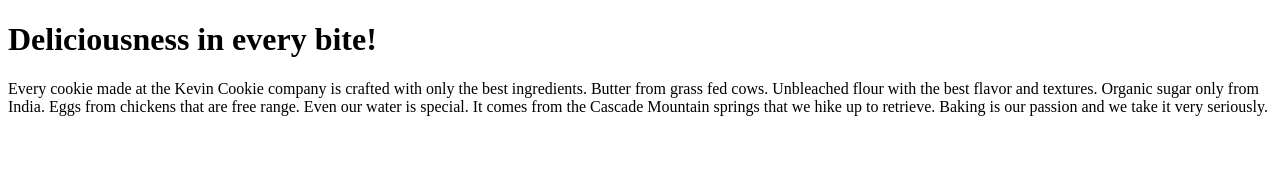
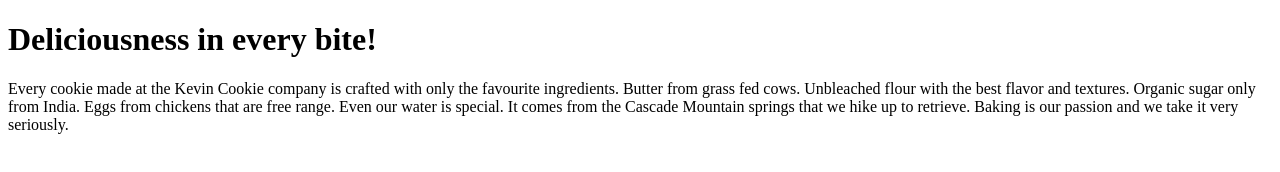
Before and after one commit to JoshBolu/KevinCookingCompany.com, a plain HTML site: page index.htm in a window 1280 px wide. Drawn offline with Linux system fonts and the light colour scheme.

Commit message:
Changed the write up to favourite

```diff
--- a/index.htm
+++ b/index.htm
@@ -3,7 +3,7 @@
 <body>
 
 <h1>Deliciousness in every bite!</h1>
-<p>Every cookie made at the Kevin Cookie company is crafted with only the best ingredients. Butter from grass fed cows. Unbleached flour with the best flavor and textures. Organic sugar only from India. Eggs from chickens that are free range. Even our water is special. It comes from the Cascade Mountain springs that we hike up to retrieve. Baking is our passion and we take it very seriously.</p>
+<p>Every cookie made at the Kevin Cookie company is crafted with only the favourite ingredients. Butter from grass fed cows. Unbleached flour with the best flavor and textures. Organic sugar only from India. Eggs from chickens that are free range. Even our water is special. It comes from the Cascade Mountain springs that we hike up to retrieve. Baking is our passion and we take it very seriously.</p>
 
 </body>
 </html>
```
